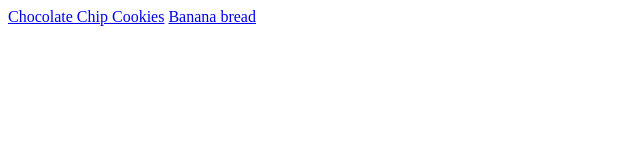
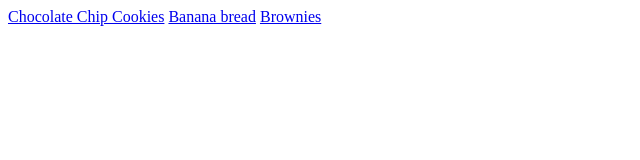
Before and after one commit to nicanor05/odin-recipies, a plain HTML site: page index.html in a window 1280 px wide. Shown: the full height of the page, 0-640 px from the left. Drawn offline with Linux system fonts and the light colour scheme.

Commit message:
Add brownie link in index page

```diff
--- a/index.html
+++ b/index.html
@@ -6,7 +6,7 @@
 </head>
 <body>
     <a href="recipies/cookie.html">Chocolate Chip Cookies</a>
-
     <a href="recipies/banana.html">Banana bread</a>
+    <a href="recipies/brownies.html">Brownies</a>
 </body>
 </html>
```
